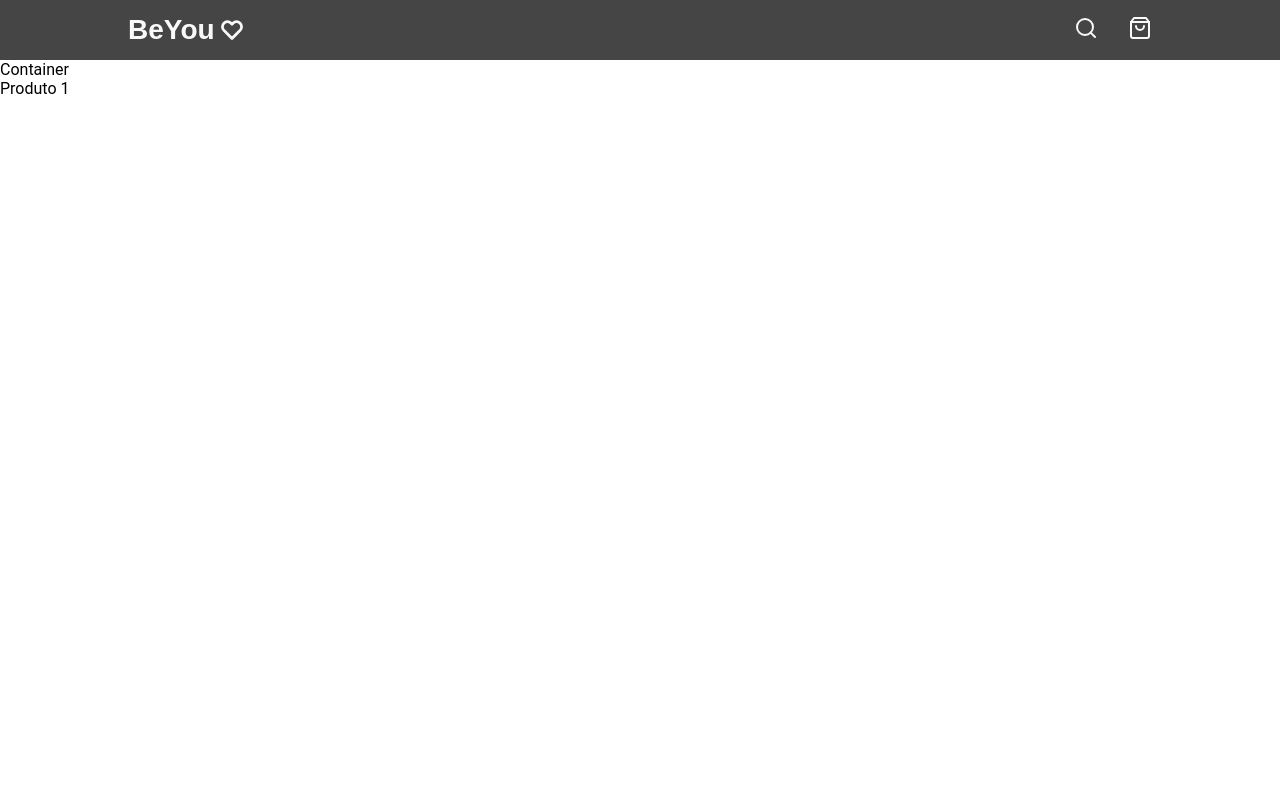
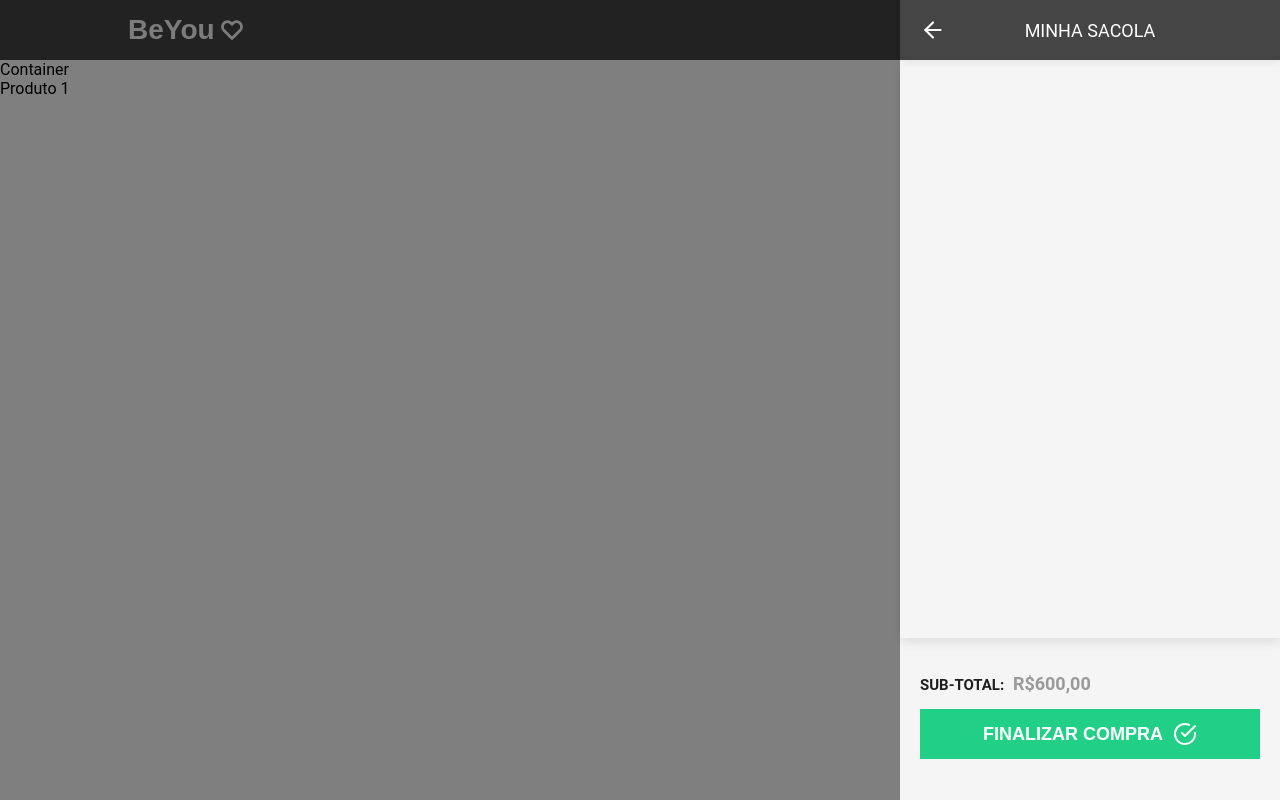
Before and after one commit to juliannevolotao/-fashionista-codenation, a React (Create React App) app: page /produto/1 in a window 1280 px wide. Both pictures are taken after a click on the icon 1140 px from the left and 28 px from the top of the page. Built offline with nearby package versions, Linux system fonts and the light colour scheme; the HTML template or start-up script is replaced by a standard one.

Commit message:
[FrontEnd] Menu e carrinho de compras

```diff
--- a/src/App.js
+++ b/src/App.js
@@ -1,4 +1,4 @@
-import React from 'react';
+import React, { useState } from 'react';
 import Routes from './routes';
 
 import './StylesGlobal/global.sass';
@@ -6,19 +6,32 @@ import './StylesGlobal/global.sass';
 import Menu from './Components/Menu';
 import Footer from './Components/Footer';
 import Container from './Components/PageContainer';
+import Cart from './Components/Cart';
 
-export default class app extends React.Component {
 
-    render() {
+export default function App() {
+
+    const [isCartOpen, setCartOpen] = useState(false);
+
+    const onCartButtonOpen = () => {
+        setCartOpen(!isCartOpen);
+    }
+
+    const onCartButtonClose = () => {
+        setCartOpen(!isCartOpen);
+    }
+
+
     return (
         <>
-                <Menu />
+            {isCartOpen && <Cart callbackApp={() => onCartButtonClose()} />}
+            <Menu callbackApp={() => onCartButtonOpen()} />
                 <Container>
                     <Routes />
                 </Container>
-                {/* <Footer /> */}
+
         </>
     )
-    }
+
 
 }
--- /dev/null
+++ b/src/Components/Cart/index.js
@@ -0,0 +1,38 @@
+import React, {useState} from 'react';
+
+import './styles.sass';
+
+import { FiArrowLeft, FiCheckCircle } from 'react-icons/fi';
+
+
+export default function Cart(props) {
+
+    return (
+        <div className="cart" >
+            <button className="cart__fade" onClick={props.callbackApp}>  </button>
+
+            <div className="cart__content">
+                <div className="cart__header">
+                    <button onClick={props.callbackApp} > <FiArrowLeft size={26} /></button>
+                    <p> Minha Sacola </p>
+                </div>
+
+                <div className="cart__body">
+
+                </div>
+
+                <div className="cart__footer">
+                    <div className="cart__subtotal">
+                        <p> Sub-Total:  <span> R$600,00</span> </p>
+                    </div>
+                    <button className="cart__finish">
+                        Finalizar Compra
+                        <FiCheckCircle size={24} className="cart__check"/>
+                    </button>
+                </div>
+
+            </div>
+
+        </div>
+    )
+}
--- /dev/null
+++ b/src/Components/Cart/styles.sass
@@ -0,0 +1,127 @@
+.cart--disable
+    display: none
+
+.cart
+    width: 100%
+    height: 100vh
+    position: fixed
+    display: flex
+    justify-content: center
+    align-items: center
+    z-index: 2
+
+    .cart__fade
+        width: 100%
+        height: 100vh
+        position: absolute
+        top: 0
+        background-color: rgba(0,0,0, 0.5)
+        border: none
+        outline: none
+
+    .cart__content
+        z-index: 1
+        width: 90%
+        background-color: #F5F5F5
+        height: 90vh
+        display: flex
+        flex-direction: column
+
+
+.cart__header
+    width: 100%
+    background-color: #454545
+    height: 60px
+    display: flex
+    align-items: center
+    justify-content: center
+    padding: 20px
+    box-sizing: border-box
+    position: relative
+    box-shadow: 0px 0px 10px rgba(0, 0, 0, 0.1)
+
+    button
+        background-color: transparent
+        border: none
+        cursor: pointer
+        position: absolute
+        left: 20px
+        height: 26px
+        transition: transform .2s
+        outline: none
+        color: white
+
+        &:hover
+            transform: scale(1.1)
+
+
+    p
+      text-transform: uppercase
+      color: white
+      font-size: 18px
+
+.cart__body
+    width: 100%
+    height: calc(100% - 170px)
+    z-index: 2
+    box-shadow: 0px 4px 10px rgba(0, 0, 0, 0.1)
+
+.cart__footer
+    height: 170px
+    width: 100%
+    z-index: 1
+    padding: 35px 20px
+    box-sizing: border-box
+
+    .cart__subtotal
+        margin-bottom: 15px
+        p
+            font-size: 15px
+            color: #1f1f1f
+            font-weight: bold
+            text-transform: uppercase
+        span
+            font-size: 18px
+            color: #9a9a9a
+            font-weight: bold
+            margin-left: 5px
+
+    .cart__finish
+        width: 100%
+        height: 50px
+        background-color: #22cf86
+        border: none
+        font-size: 18px
+        text-transform: uppercase
+        display: flex
+        align-items: center
+        justify-content: center
+        color: white
+        font-weight: bold
+        outline: none
+        transition: transform .3s
+        cursor: pointer
+
+        &:hover
+            transform: scale(1.02)
+
+        .cart__check
+            margin-left: 10px
+
+
+
+@media (min-width: 1024px)
+    .cart
+        width: 100%
+        height: 100vh
+        position: fixed
+        display: block
+
+
+    .cart__content
+        height: 100vh !important
+        width: 380px !important
+        position: absolute
+        z-index: 2
+        right: 0
+        top: 0
--- a/src/Components/Menu/index.js
+++ b/src/Components/Menu/index.js
@@ -3,28 +3,24 @@ import React from 'react';
 import './styles.sass';
 
 import { FiShoppingBag, FiHeart, FiSearch } from 'react-icons/fi';
-import Logo from '../../assets/logoBeYou.svg';
+
+export default function Menu(props){
 
 
-class Menu extends React.Component{
-
-    render() {
     return (
         <div className="menu">
             <div className="menu__container">
-                    <button className="menu__logo">
+                <button className="menu__logo" >
                     BeYou
                     <FiHeart size={22} className="logo__icon"/>
                 </button>
 
                 <div className="menu__buttons">
                     <FiSearch size={24} className="button__icon"/>
-                        <FiShoppingBag size={24} className="button__icon"/>
+                    <FiShoppingBag size={24} className="button__icon" onClick={props.callbackApp}/>
                 </div>
             </div>
         </div>
     )
+
 }
-}
-
-export default Menu;
--- a/src/Components/PageContainer/index.js
+++ b/src/Components/PageContainer/index.js
@@ -2,16 +2,13 @@ import React from 'react';
 
 import './styles.sass';
 
-class PageContainer extends React.Component{
+export default function PageContainer(props){
 
-    render() {
         return (
             <div>
                 Container
-                {this.props.children}
+                {props.children}
             </div>
         )
-    }
+
 }
-
-export default PageContainer;
--- a/src/Pages/Index/index.js
+++ b/src/Pages/Index/index.js
@@ -1,10 +1,9 @@
 import React from 'react';
 
-export default class Index extends React.Component{
+export default function Index () {
 
-    render () {
-        return (
-            <div> Página Inicial </div>
-        )
-    }
+    return (
+        <div> Página Inicial </div>
+    )
+
 }
--- a/src/Pages/Product/index.js
+++ b/src/Pages/Product/index.js
@@ -1,22 +1,13 @@
 import React from 'react';
 import { useParams } from 'react-router-dom';
 
-class Product extends React.Component {
+export default function Product(props) {
 
 
-    constructor(props) {
-        super(props)
+    const { id } = useParams();
 
-        this.state = {
-            id: props.match.params.id
-        }
-    }
+    return (
+        <div> Produto {id} </div>
+    )
 
-    render() {
-        return (
-            <div> Produto {this.state.id} </div>
-        )
-    }
 }
-
-export default Product
```
Also changed, not shown: src/Components/Footer/index.js (+3 -5 lines). Lines whose indentation alone changed are shown as unchanged.
